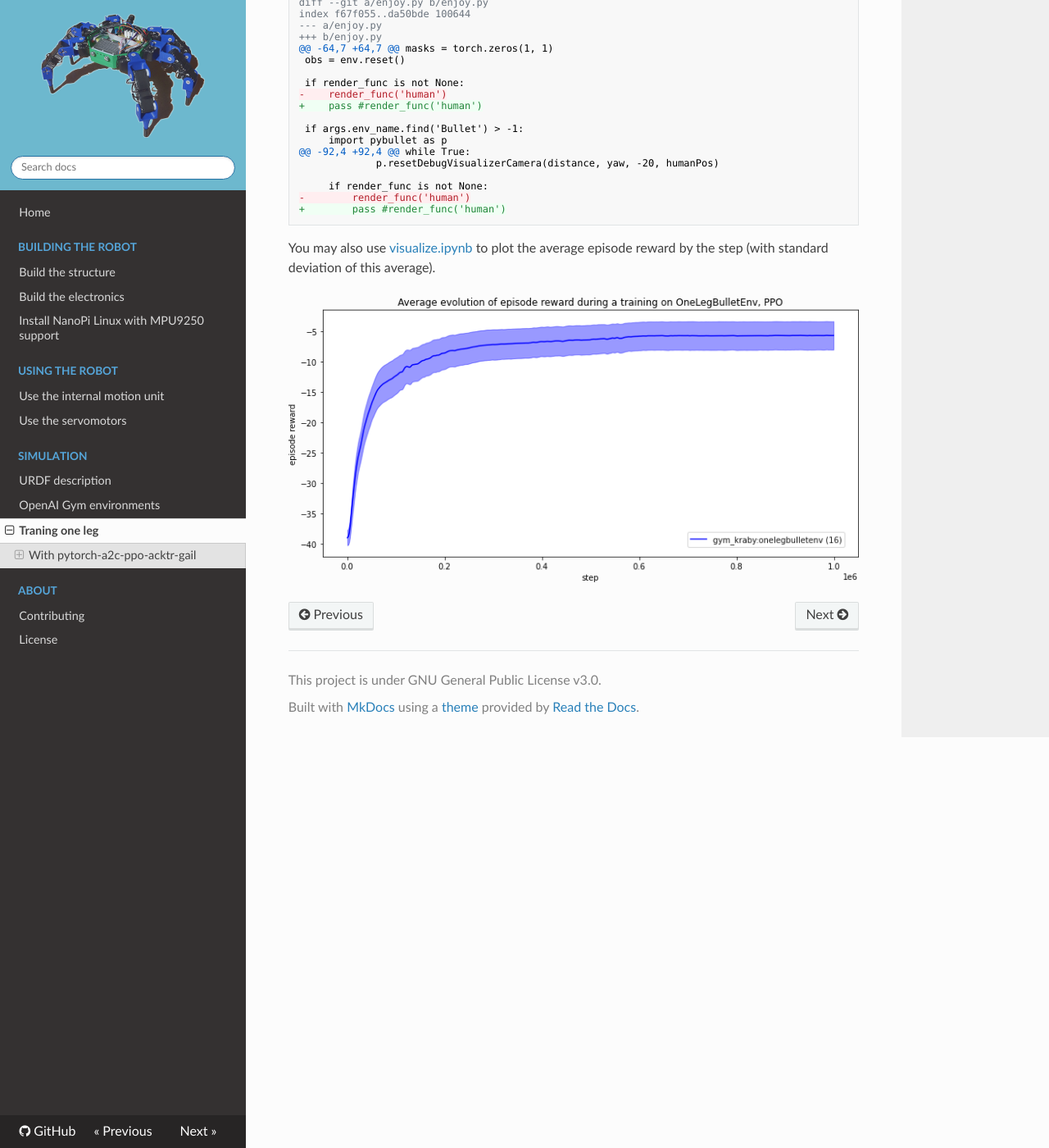
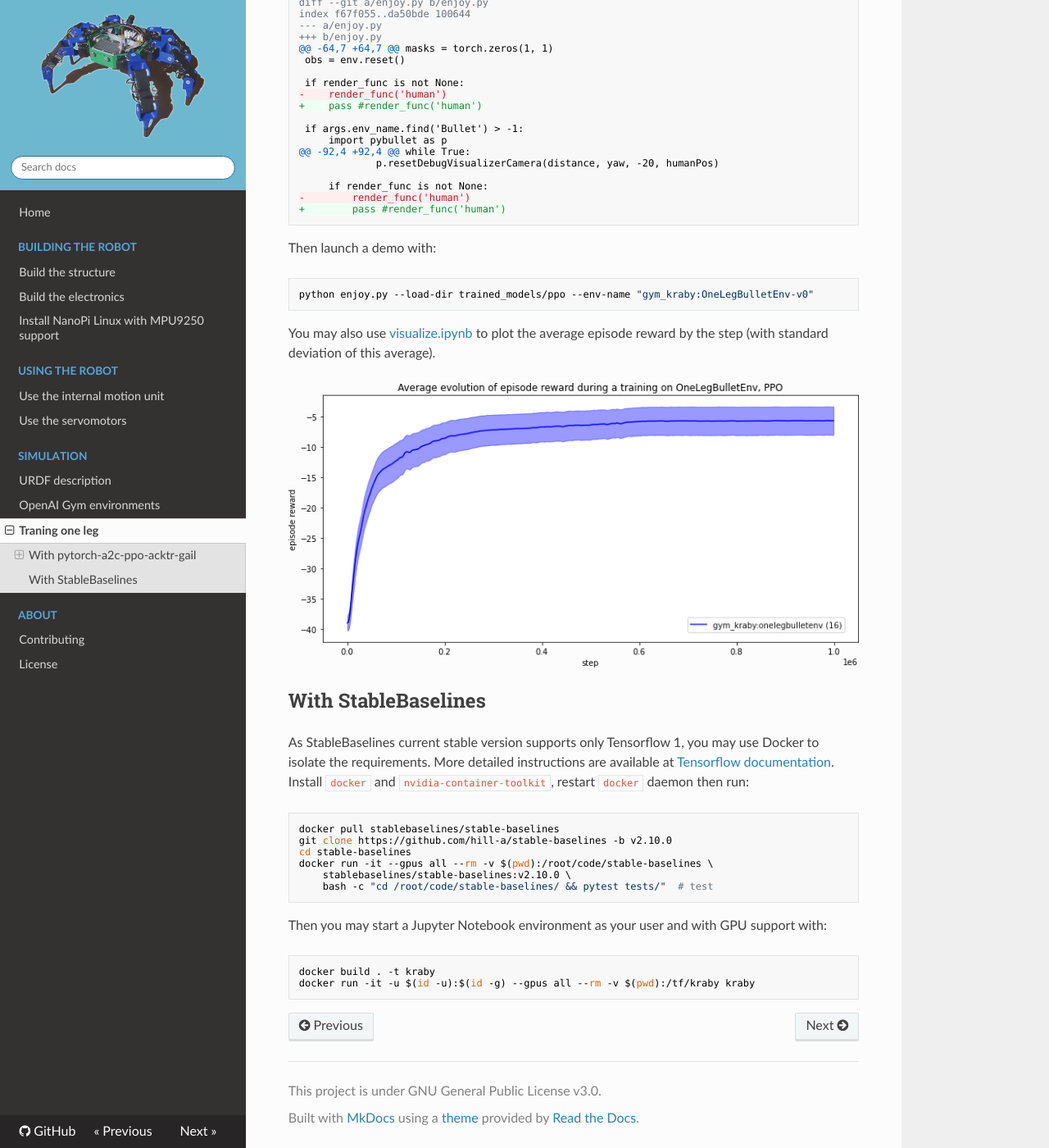
Before and after one commit to erdnaxe/kraby, an MkDocs documentation site: the page built from docs/training_one_leg.md, in a window 1280 px wide and 1400 px high, scrolled down 1555 px. Shown: the whole window at 82% size. Built offline with MkDocs 1.6.1, drawn with Linux system fonts in a browser that asks for light colours; nearby versions of some CDN libraries; some of the changed text lies outside the part shown.

Commit message:
Add Dockerfile for training environment

````diff
--- a/docs/training_one_leg.md
+++ b/docs/training_one_leg.md
@@ -4,7 +4,7 @@
 
 This section details how to use
 [pytorch-a2c-ppo-acktr-gail](https://github.com/ikostrikov/pytorch-a2c-ppo-acktr-gail)
-PPO implementation.
+PPO implementation with PyTorch.
 
 The defaults hyperparameters given in the
 [README](https://github.com/ikostrikov/pytorch-a2c-ppo-acktr-gail/blob/master/README.md)
@@ -97,8 +97,40 @@
 +        pass #render_func('human')
 ```
 
+Then launch a demo with:
+
+```bash
+python enjoy.py --load-dir trained_models/ppo --env-name "gym_kraby:OneLegBulletEnv-v0"
+```
+
 You may also use
 [visualize.ipynb](https://github.com/ikostrikov/pytorch-a2c-ppo-acktr-gail/blob/master/visualize.ipynb)
 to plot the average episode reward by the step (with standard deviation of this average).
 
 ![Training results](img/training_one_leg_pytorch-a2c-ppo-acktr-gail.png)
+
+## With StableBaselines
+
+As StableBaselines current stable version supports only Tensorflow 1,
+you may use Docker to isolate the requirements.
+More detailed instructions are available at
+[Tensorflow documentation](https://www.tensorflow.org/install/docker).
+Install `docker` and `nvidia-container-toolkit`,
+restart `docker` daemon then run:
+
+```bash
+docker pull stablebaselines/stable-baselines
+git clone https://github.com/hill-a/stable-baselines -b v2.10.0
+cd stable-baselines
+docker run -it --gpus all --rm -v $(pwd):/root/code/stable-baselines \
+    stablebaselines/stable-baselines:v2.10.0 \
+    bash -c "cd /root/code/stable-baselines/ && pytest tests/"  # test
+```
+
+Then you may start a Jupyter Notebook environment
+as your user and with GPU support with:
+
+```bash
+docker build . -t kraby
+docker run -it -u $(id -u):$(id -g) --gpus all --rm -v $(pwd):/tf/kraby kraby
+```
````
Also changed, not shown: 1 other file.
